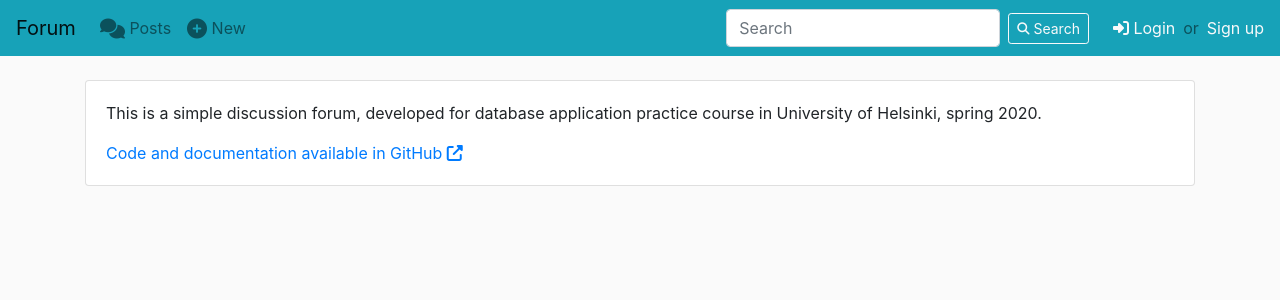
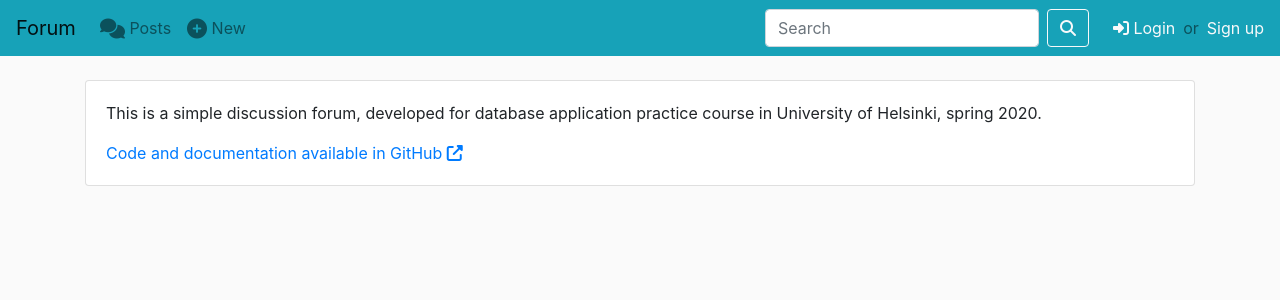
Before and after one commit to riiraty/tietokantasovellus, a Flask app: page / in a window 1280 px wide. Shown: the top 300 px of the page. Run offline with Flask 2, Linux system fonts and the light colour scheme; some libraries are stand-ins or nearby versions.

Commit message:
improve and comment templates, restructure files

```diff
--- a/application/__init__.py
+++ b/application/__init__.py
@@ -27,7 +27,7 @@ from application.threads import views
 from application.auth import models
 from application.auth import views
 
-from application.users import views
+from application.explore import views
 
 # kirjautumistoiminnallisuus
 from application.auth.models import User
--- a/application/templates/search_results.html
+++ b/application/templates/explore/search_results.html
@@ -22,6 +22,7 @@
         <i class="fas fa-user-circle fa-3x mr-2"></i>
          {{ user.username }}
       </h5>
+      <!-- Directly to database added test accounts do not have date_created -->
       {% if user.date_created %}
       <p class="card-text"style="color:#0a464f;">
         On the Forum since {{ user.date_created.strftime("%d/%m/%y") }}
@@ -81,6 +82,7 @@
         </tr>
       </thead>
       <tbody>
+      <!-- Forced max-width to break long words -->
       {% for thread in threads %}
       <tr>
         <td style="word-wrap: break-word; max-width: 350px;">
--- a/application/templates/layout.html
+++ b/application/templates/layout.html
@@ -9,11 +9,13 @@
 
   <body style="background-color:#FAFAFA;">
 
+    <!-- Expanding navigation bar -->
     <nav class="navbar navbar-expand-md navbar-light bg-info mb-4">
       <a class="navbar-brand" href="/">Forum</a>
       <button class="navbar-toggler" type="button" data-toggle="collapse" data-target="#navbarCollapse" aria-controls="navbarCollapse" aria-expanded="false" aria-label="Toggle navigation">
         <span class="navbar-toggler-icon"></span>
       </button>
+      <!-- Navigation links -->
       <div class="collapse navbar-collapse" id="navbarCollapse">
         <ul class="navbar-nav mr-auto">
             <li class="nav-item">
@@ -23,10 +25,14 @@
               <a class="nav-link" href="{{ url_for('threads_form') }} "><i class="fas fa-plus-circle fa-lg"></i> New</a>
             </li>
         </ul>
+        <!-- Search form -->
         <form class="form-inline mr-4" role="form" method="POST" action="{{ url_for('search') }}">
-          <input class="form-control mr-sm-2" name="seek" type="search" placeholder="Search" aria-label="Search" data-toggle="tooltip" data-placement="bottom" title="search users or content">
-          <button class="btn btn-outline-light btn-sm my-2 my-sm-0" type="submit"><i class="fas fa-search fa-sm"></i> Search</button>
+          <div class="form-group">
+            <input class="form-control mr-sm-2" name="seek" type="search" placeholder="Search" aria-label="Search" data-toggle="tooltip" data-placement="bottom" title="Search users or content.">
+              <button class="btn btn-outline-light my-2 my-sm-0" type="submit"><i class="fas fa-search"></i></button>
+          </div>
         </form>
+        <!-- User account controllers -->
         <div class="form-inline mt-2 mt-md-0">
           {% if current_user.is_authenticated %}
           <a href="{{url_for('get_user', username=current_user.username)}}" style="color:#107484;">
--- a/application/threads/views.py
+++ b/application/threads/views.py
@@ -70,7 +70,7 @@ def posts_thread(thread_id):
   thread = Thread.query.get_or_404(thread_id)
 
   page = request.args.get("page", default=1, type=int)
-  per_page = 6
+  per_page = 7
   posts = Post.query.filter_by(thread_id=thread_id).order_by(Post.post_time).paginate(page,per_page,error_out=False)
 
   return render_template("threads/thread.html",
--- a/application/views.py
+++ b/application/views.py
@@ -1,26 +1,6 @@
-from flask import render_template, request, redirect, url_for, flash
-
-from application import app, db
-from application.posts.models import Post
-from application.auth.models import User
-from application.threads.models import Thread
+from flask import render_template
+from application import app
 
 @app.route("/")
 def index():
   return render_template("index.html")
-
-@app.route("/search/", methods=["POST"])
-def search():
-  wanted = request.form.get("seek")
-  formatted_wanted = "%" + wanted + "%"
-
-  users = User.query.filter(User.username.like(formatted_wanted)).all()
-  posts = Post.query.filter(Post.content.like(formatted_wanted)).all()
-  threads = Thread.query.filter(Thread.title.like(formatted_wanted)).all()
-
-  return render_template("search_results.html",
-    users = users,
-    posts = posts,
-    threads = threads,
-    wanted = wanted
-  )
```
Also changed, not shown: application/explore/views.py (renamed from application/users/views.py, +18 -2 lines), application/templates/explore/user.html (renamed from application/templates/users/user.html, +5 -3 lines), application/templates/threads/thread.html (+7 -5 lines), application/explore/__init__.py (added).
